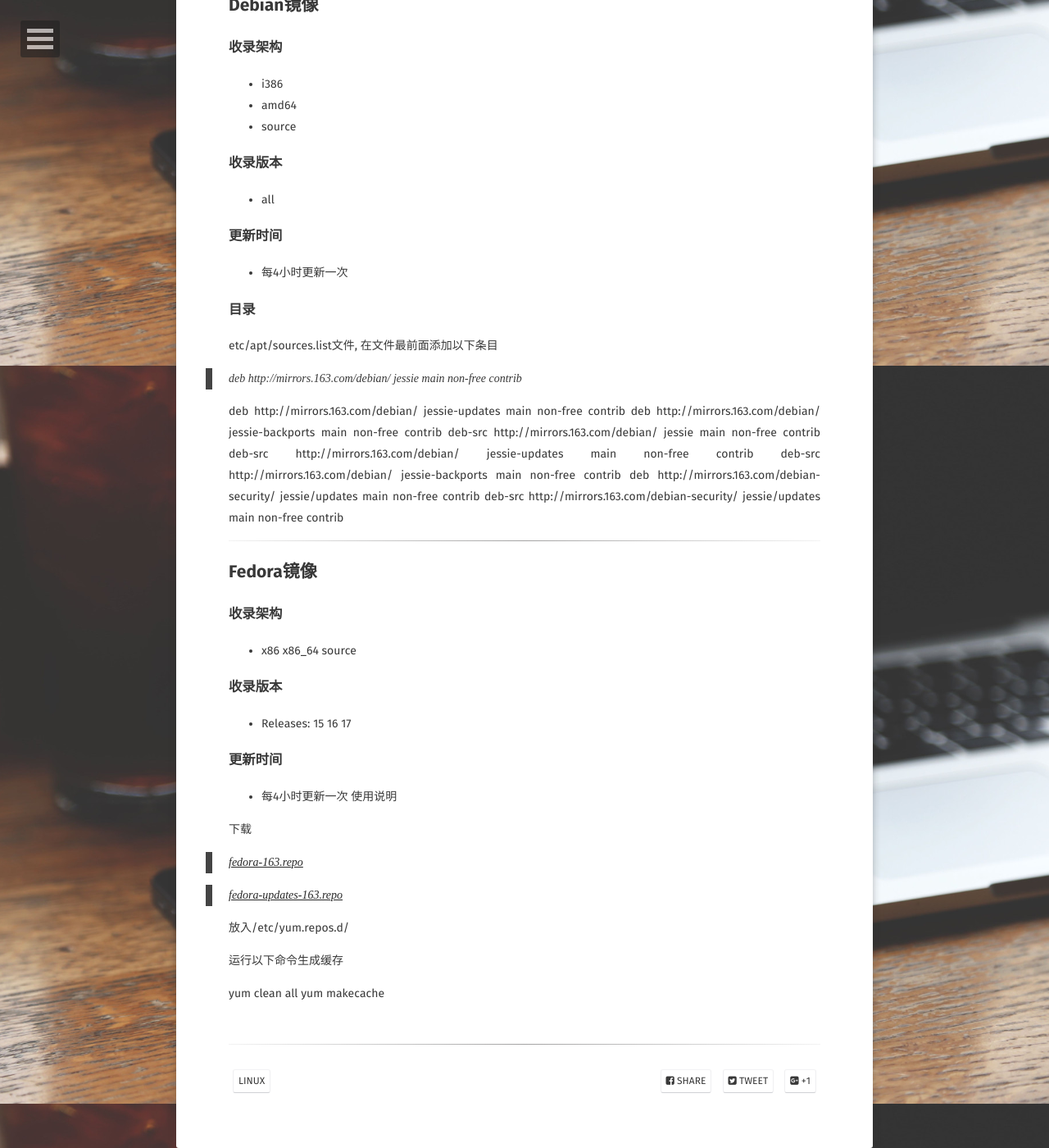
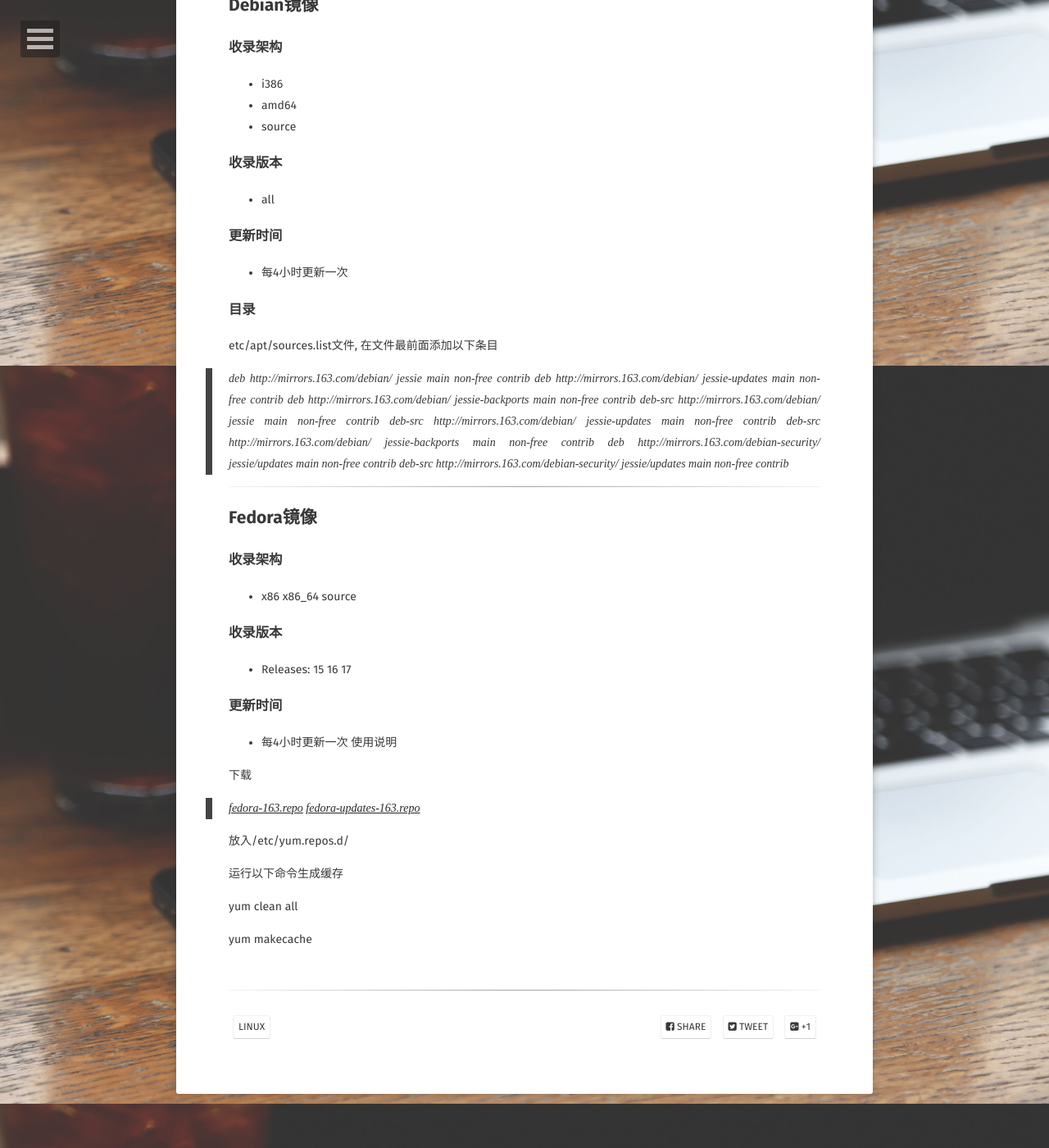
Before and after one commit to Lavinci/lavinci.github.io, a Jekyll site: the page built from _posts/2017-05-11-Morrors-163.md, in a window 1280 px wide and 1400 px high, scrolled down 454 px. Shown: the whole window at 82% size. Built offline with Jekyll 4.4.1, drawn with Linux system fonts in a browser that asks for light colours; some web fonts are replaced; comment, search, counter and statistics services are not loaded.

Commit message:
change format

```diff
--- a/_posts/2017-05-11-Morrors-163.md
+++ b/_posts/2017-05-11-Morrors-163.md
@@ -27,14 +27,13 @@
 etc/apt/sources.list文件, 在文件最前面添加以下条目
 
 > deb http://mirrors.163.com/debian/ jessie main non-free contrib
-
-  deb http://mirrors.163.com/debian/ jessie-updates main non-free contrib
-  deb http://mirrors.163.com/debian/ jessie-backports main non-free contrib
-  deb-src http://mirrors.163.com/debian/ jessie main non-free contrib
-  deb-src http://mirrors.163.com/debian/ jessie-updates main non-free contrib
-  deb-src http://mirrors.163.com/debian/ jessie-backports main non-free contrib
-  deb http://mirrors.163.com/debian-security/ jessie/updates main non-free contrib
-  deb-src http://mirrors.163.com/debian-security/ jessie/updates main non-free contrib
+deb http://mirrors.163.com/debian/ jessie-updates main non-free contrib
+deb http://mirrors.163.com/debian/ jessie-backports main non-free contrib
+deb-src http://mirrors.163.com/debian/ jessie main non-free contrib
+deb-src http://mirrors.163.com/debian/ jessie-updates main non-free contrib
+deb-src http://mirrors.163.com/debian/ jessie-backports main non-free contrib
+deb http://mirrors.163.com/debian-security/ jessie/updates main non-free contrib
+deb-src http://mirrors.163.com/debian-security/ jessie/updates main non-free contrib
 
 ***
 ## Fedora镜像
@@ -54,12 +53,12 @@
 
 下载
 > [fedora-163.repo](http://mirrors.163.com/.help/fedora-163.repo)
-
-> [fedora-updates-163.repo](http://mirrors.163.com/.help/fedora-updates-163.repo)
+[fedora-updates-163.repo](http://mirrors.163.com/.help/fedora-updates-163.repo)
 
 放入/etc/yum.repos.d/
 
 运行以下命令生成缓存
 
 yum clean all
+
 yum makecache
```
